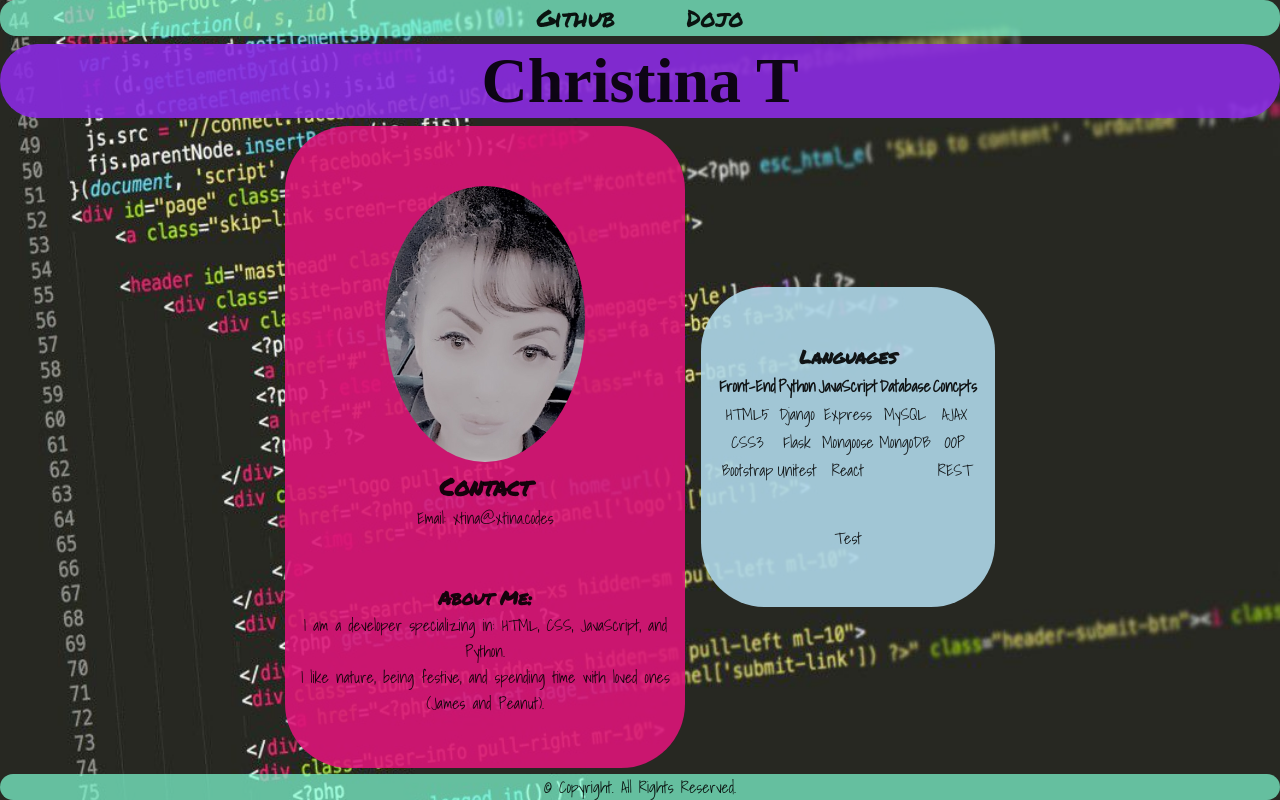
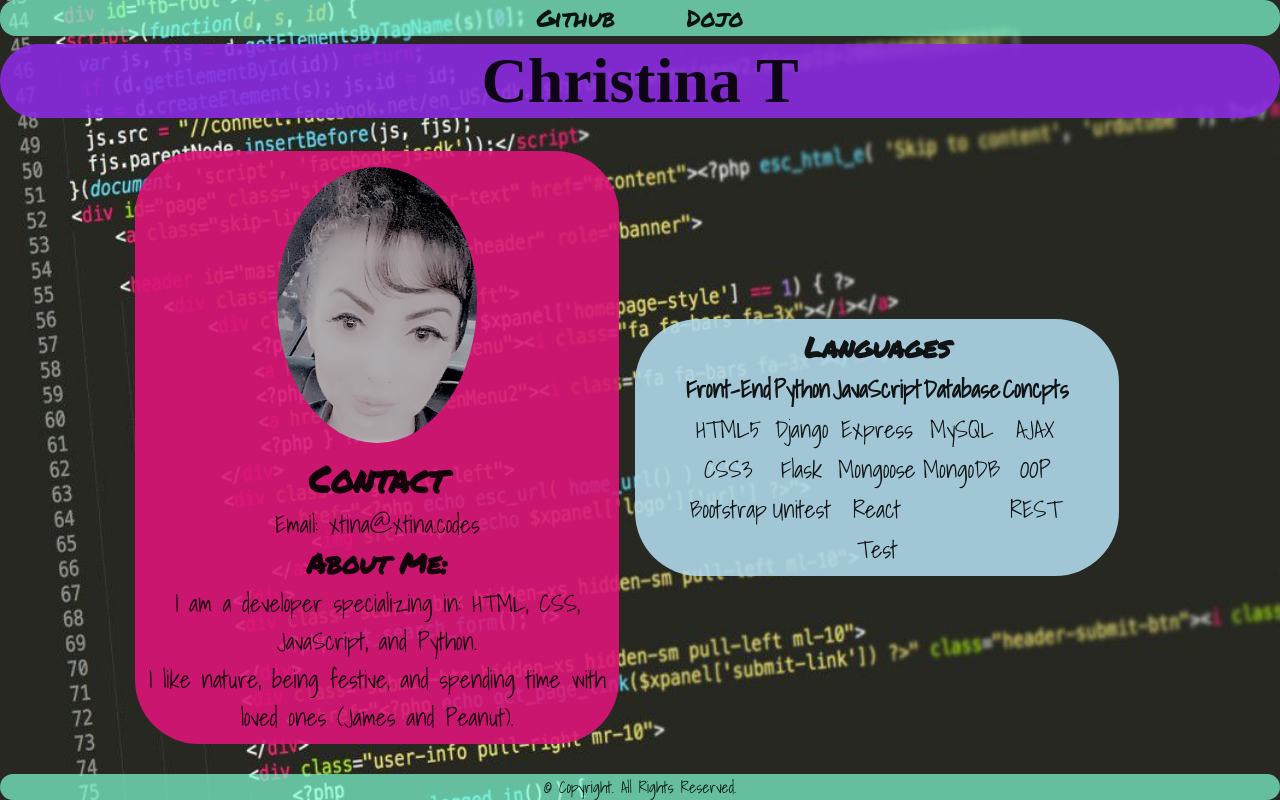
Before and after one commit to bridgecrew-perf6/deploy_flask-8, a Flask app: page / in a window 1280 px wide. Run offline with Flask 2, Linux system fonts and the light colour scheme; data that the repository does not hold is empty; some web fonts are replaced.

Commit message:
more dynamic and semantic

```diff
--- a/flask_app/controllers/users.py
+++ b/flask_app/controllers/users.py
@@ -12,18 +12,20 @@ def home():
     # [{'id': 435033175, 'node_id': 'R_kgDOGe4UVw', 'name': 'bank_first_national_north_pole', 'full_name': 'xtina-lt/bank_first_national_north_pole', 'private': False, 'owner': {'login': 'xtina-lt', 'id': 92126039, 'node_id': 'U_kgDOBX27Vw', 'avatar_url': 'https://avatars.githubusercontent.com/u/92126039?v=4', 'gravatar_id': '', 'url': 'https://api.github.com/users/xtina-lt', 'html_url': 'https://github.com/xtina-lt', 'followers_url': 'https://api.github.com/users/xtina-lt/followers', 'following_url': 'https://api.github.com/users/xtina-lt/following{/other_user}', 'gists_url': 'https://api.github.com/users/xtina-lt/gists{/gist_id}', 'starred_url': 'https://api.github.com/users/xtina-lt/starred{/owner}{/repo}', 'subscriptions_url': 'https://api.github.com/users/xtina-lt/subscriptions', 'organizations_url': 'https://api.github.com/users/xtina-lt/orgs', 'repos_url': 'https://api.github.com/users/xtina-lt/repos', 'events_url':
     count = 0 # to count dictionaries
     lst=[]
-    # empty list to add dictionaries of output
-    for i in output:
-        print(i)
-        count += 1;
-        data={
-        # for every i in json request
-            "name" : i['name'],
-            "language": i['language'],
-            "description": i['description'],
-            "url": i['html_url']
-        }
-        lst.append(data)
+    print(lst)
+    if output == 'message':
+        # empty list to add dictionaries of output
+        for i in output:
+            print(i)
+            count += 1;
+            data={
+            # for every i in json request
+                "name" : i['name'],
+                "language": i['language'],
+                "description": i['description'],
+                "url": i['html_url']
+            }
+            lst.append(data)
     return render_template('index.html', output = lst)
 
 @app.route('/test')
--- a/flask_app/static/style.css
+++ b/flask_app/static/style.css
@@ -12,43 +12,26 @@ html{
         background-repeat: no-repeat;
         background-position: center;
         background-size: cover;
+        width: 100vw;
+        height: 100vh;
 }
 body{
     /* dimensions */
-    height: 100vh;
-    width: 100vw;
-    /*grid*/
-    display: flex;
-    flex-direction: column;
-    align-items: center;
+    height: 98vh;
+    width: 98vw;
     /*font*/
     font-family: 'Shadows Into Light';
     font-size: 2vh;
     color: rgba(000,000,000,0.9);
     text-align: center;
 }
-h2, h3, h3, h4, h5{
-    font-family: 'Permanent Marker';
-}
-a, a:active{
-    text-decoration: none;
-    color: rgba(000,000,000,0.9)
-}
 
-
-table{
-    margin: auto;
-}
-#me{
-    border-radius: 50%;
-    padding-top: 1vh;
-}
-.nav{
+nav{
     background-color: rgba(127, 255, 212, 0.7);
     width: 100vw;
     border-radius: 2vh;
 }
-    .nav li, .nav a {
+    nav li, nav a {
         padding: 0 2vh 0 2vh;
         display: inline-block;
         /*font*/
@@ -60,84 +43,138 @@ table{
     a:hover{
         color: rgba(138, 43, 226, 0.6)
     }
-.header{
+
+header{
+    /* background and border */
     background-color: rgba(138, 43, 226, 0.9);
+    border-radius: 7vh;
+    /* sizing */
+    margin: 1vh auto;
     width: 100vw;
+    /* font */
     font-family: Codystar;
     font-size: 4vh;
     font-weight: bolder;
-    border-radius: 7vh;
-    margin: 1vh;
 }
-.container{
+main{
+    /* sizing */
     height: 80.3vh;
     max-width: 1000px;
+    /* center */
+    margin: 0 auto;
     display: flex;
     flex-direction: row;
     justify-content: space-evenly;
     align-items: center;
 }
-.footer{
+footer{
     background-color: rgba(127, 255, 212, 0.7);
+    border-radius: 2vh;
     width: 100vw;
-    border-radius: 2vh;
     position: absolute;
     bottom: 0;
+    font-size: 2vh;
 }
 
-.main{
-    border-radius: 8vh;
+.right{
     background-color: rgba(175, 216, 233, 0.9);
-    overflow: scroll;
-    scrollbar-width: none;
-    max-width: 600px;
-    min-height: 40vh;
-    margin: 1vh;
-    padding: 2vh;
-    max-height: 80.3vh;
-    display: flex;
-    flex-direction: column;
-    justify-content: space-evenly;
 }
 
-.about_me{
-    border-radius: 8vh;
+.left{
     background-color: rgba(220, 20, 120, 0.9);
     overflow: scroll;
     scrollbar-width: none;
-    display: flex;
-    flex-direction: column;
-    justify-content: space-evenly;
-    max-width: 400px;
+}
+
+.left, .right{
+    box-sizing: border-box;
+    border-radius: 8vh;
+    overflow: scroll;
+    scrollbar-width: none;
+    padding: 1vh;
+    font-size: 3vh;
     margin: 1vh;
+    width: 50%;
+    max-height: 80.3vh;
 }
-    .larger{
-        min-height: 80.3vh;
-    }
+
+/* elements */
+h2, h3, h3, h4, h5{
+    font-family: 'Permanent Marker';
+}
+a, a:active{
+    text-decoration: none;
+    color: rgba(000,000,000,0.9)
+}
 
 
+#me{
+    border-radius: 50%;
+    padding-top: 1vh;
+}
+
+table{
+    margin: 0 auto;
+}
+
 @media only screen and (max-width: 600px) {
-    .container{
-        display: block;
+    main{
+        display:block;
+        background-color: greenyellow;
         overflow: scroll;
         scrollbar-width: none;
-        font-size: 2.5vh;
+        font-size: 3vh;
+        max-height: 70vh;
     }
     #me{
-        max-width: 20vh;
+        max-height: 20vh;
     }
-    .header{
+    header{
         padding-top: 1vh;
     }
-    .about_me, .main{
+    .left, .right{
         padding: 2vh;
-        max-width: 90vw;
-        height: min-content;
+        width: 90vw;
     }
-    .about_me{
-        padding: 0;
+    .left{
+        display: flex;
+        align-items: center;
     }
-    .footer{
+    footer{
         position: static;
     }
 }
+
+@media only screen and (max-device-height: 480px) and (orientation: landscape) {
+    html{
+        height: 110vh;
+    }
+    main{
+        display:block;
+        width: 100vw;
+        overflow: scroll;
+        scrollbar-width: none;
+    }
+    #me{
+        max-height: 40vh;
+    }
+    .left, .right{
+        width: 100vw;
+        font-size: 10vh;
+        height: max-content;
+    }
+    .left{
+        display: flex;
+    }
+    header{
+        padding-top: 1vh;
+        font-size: 10vh;
+    }
+    footer{
+        position: relative;
+        font-size: 3vh;
+    }
+    nav li, nav a{
+        font-size: 10vh;
+    }
+}
--- a/flask_app/templates/index.html
+++ b/flask_app/templates/index.html
@@ -10,17 +10,17 @@
     <link rel="stylesheet" type="text/css" href="{{ url_for('static', filename='style.css') }}">
 </head>
 <body>
-    <div class = "nav">
+    <nav>
         <ul>
             <li><a href="https://github.com/xtina-lt" target="_blank">Github</a></li>
             <li><a href="https://login.codingdojo.com/dashboard" target="_blank">Dojo</a></li>
         </ul>
-    </div>
-    <div class = "header">
+    </nav>
+    <header>
         <h1>Christina T</h1>
-    </div>
-    <div class = "container">
-        <div class = "about_me larger">
+    </header>
+    <main>
+        <section class="left">
             <ul>
                 <li><img id="me" src="{{ url_for('static', filename='me2.jpg') }}"></li>
                 <li><h2>Contact</h2></li>
@@ -31,8 +31,8 @@
                 <li>I am a developer specializing in: HTML, CSS, JavaScript, and Python.</li>
                 <li>I like nature, being festive, and spending time with loved ones (James and Peanut).</li>
             </ul>
-        </div>
-        <div class = "main">
+        </section>
+        <section class = "right">
             <div id = "languages">
                 <h3>Languages</h3>
                 <table>
@@ -66,7 +66,8 @@
                     </tr>
                 </table>
             </div>
-            {% for i in output %}
+            {%if output:%}
+                {% for i in output %}
                 <div class = "project">
                     <h3>
                         <a href="{{i['url']}}" target="_blank">{{i['name']}}</a>
@@ -76,12 +77,13 @@
                         {{i['description']}}
                     </p>
                 </div>
-            {% endfor %}
+                {% endfor %}
+            {%endif%}
             <a href="/test">Test</a>
-        </div>
-    </div>
-    <div class = "footer">
+        </section>
+    </main>
+    <footer>
         &copy; Copyright. All Rights Reserved.
-    </div>
+    </footer>
 </body>
 </html>
```
Also changed, not shown: flask_app/templates/base.html (+12 -12 lines).
